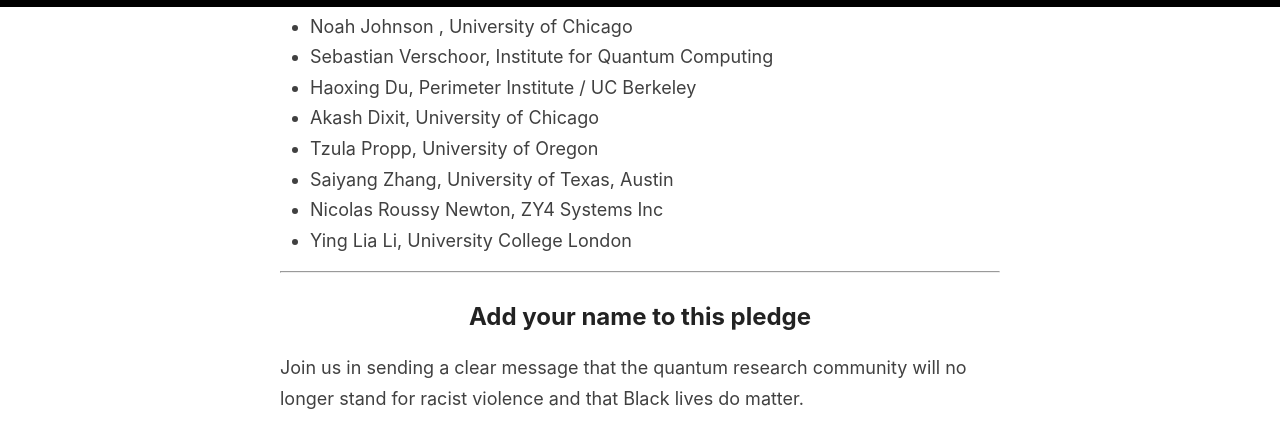
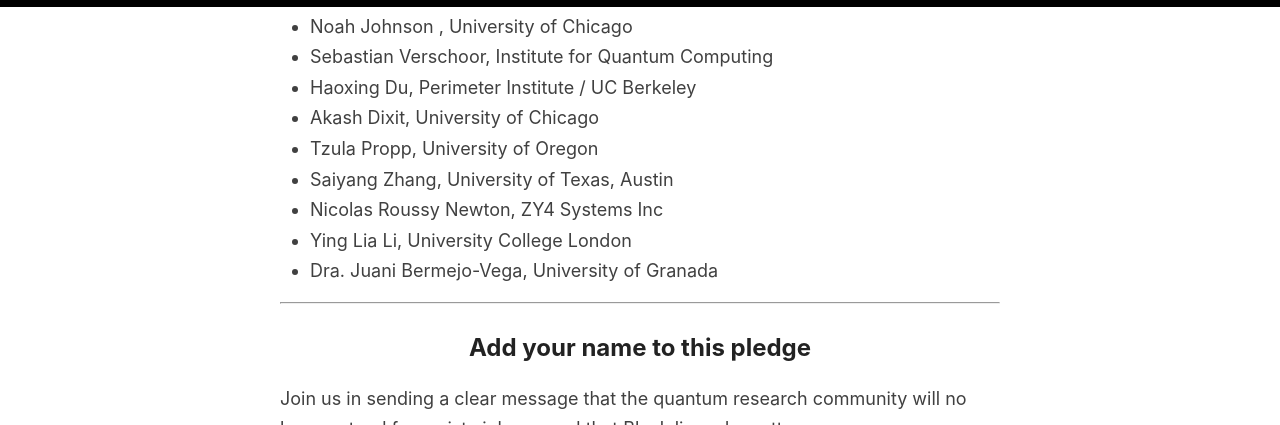
Before and after one commit to quantumforblacklives/quantumforblacklives.github.io, a Jekyll site: the page built from index.html, in a window 1280 px wide and 900 px high, scrolled down 4042 px, cut to the strip 0-425 px from the top of the window. Built offline with Jekyll 4.4.1, drawn with Linux system fonts in a browser that asks for light colours; the list of posts is cut into pages by our own code.

Commit message:
Add signature from Dra. Juani Bermejo-Vega.

```diff
--- a/_includes/signatories.md
+++ b/_includes/signatories.md
@@ -34,3 +34,4 @@
 - Saiyang Zhang, University of Texas,  Austin
 - Nicolas Roussy Newton, ZY4 Systems Inc
 - Ying Lia Li, University College London
+- Dra. Juani Bermejo-Vega, University of Granada
```
